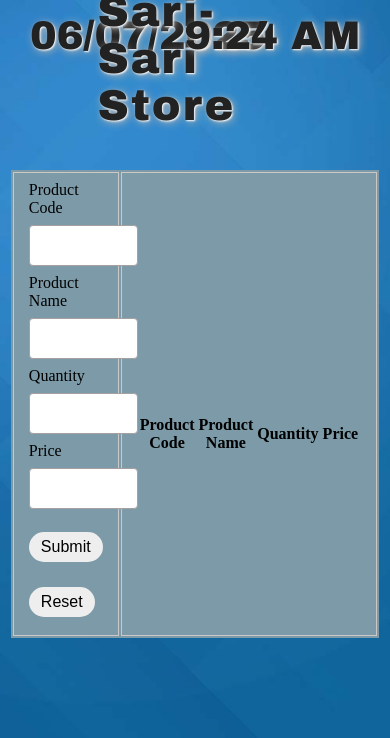
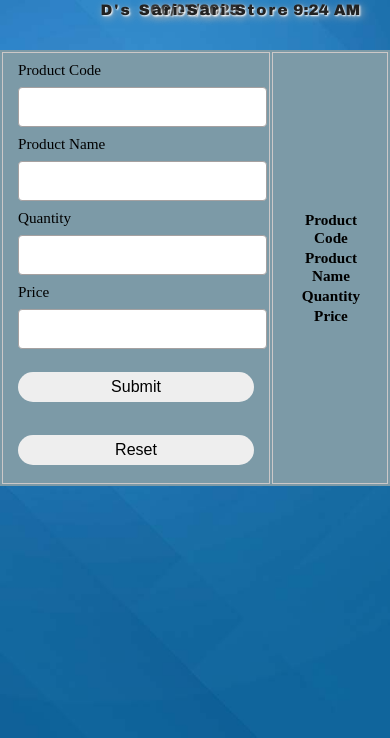
Before and after one commit to MonsterParty23/CRUD-Operation, a plain HTML site: page index.html in a window 390 px wide. Drawn offline with Linux system fonts and the light colour scheme.

Commit message:
initial commit

```diff
--- a/script.js
+++ b/script.js
@@ -91,3 +91,7 @@ function updateHeaderDateTime(){
 
 setInterval(updateHeaderDateTime, 1000); // Update every second
 updateHeaderDateTime(); // Initial call to set the time immediately
+
+document.querySelector('form').addEventListener('reset', function(e){
+    resetForm();
+});
--- a/style.css
+++ b/style.css
@@ -105,3 +105,67 @@ button{
 button:hover{
     background: #4b99d8;
 }
+
+/* Responsive Design */
+@media (max-width: 900px){
+    .header-bar{
+        font-size: 1.5rem;
+        height: auto;
+        flex-direction: column;
+        gap: 0.2em;
+    }
+    .header-bar .store-name,
+    #date,#time{
+        font-size: 1.2rem;
+        margin: 0;
+        text-align: center;
+    }
+}
+@media (max-width: 700px){
+    table{
+        width: 98%;
+        margin: 20px auto;
+        font-size: 1rem;
+    }
+    .header-bar{
+        font-size: 1.1rem;
+    }
+    .header-bar .store-name,
+    #date,#time{
+        font-size: 1rem;
+    }
+    input[type="text"],input[type="number"]{
+        width: 98%;
+        padding: 10px 8px;
+        font-size: 1rem;
+    }
+}
+@media (max-width: 600px){
+    .header-bar{
+        flex-direction: column;
+        height: auto;
+        padding: 10px 0;
+    }
+    table{
+        display: block;
+        width: 100%;
+        margin: 10px 0;
+        font-size: 0.95rem;
+    }
+    table.list, table.list thead, table.list tr, table.list th, table.list td{
+        display: block;
+        width: 100%;
+    }
+
+    .header-bar .store-name,
+    #date,#time{
+        font-size: 0.95rem;
+        margin: 0;
+        text-align: center;
+    }
+    .form_action--button{
+        display: flex;
+        flex-direction: column;
+        gap: 8px;
+    }
+}
```
